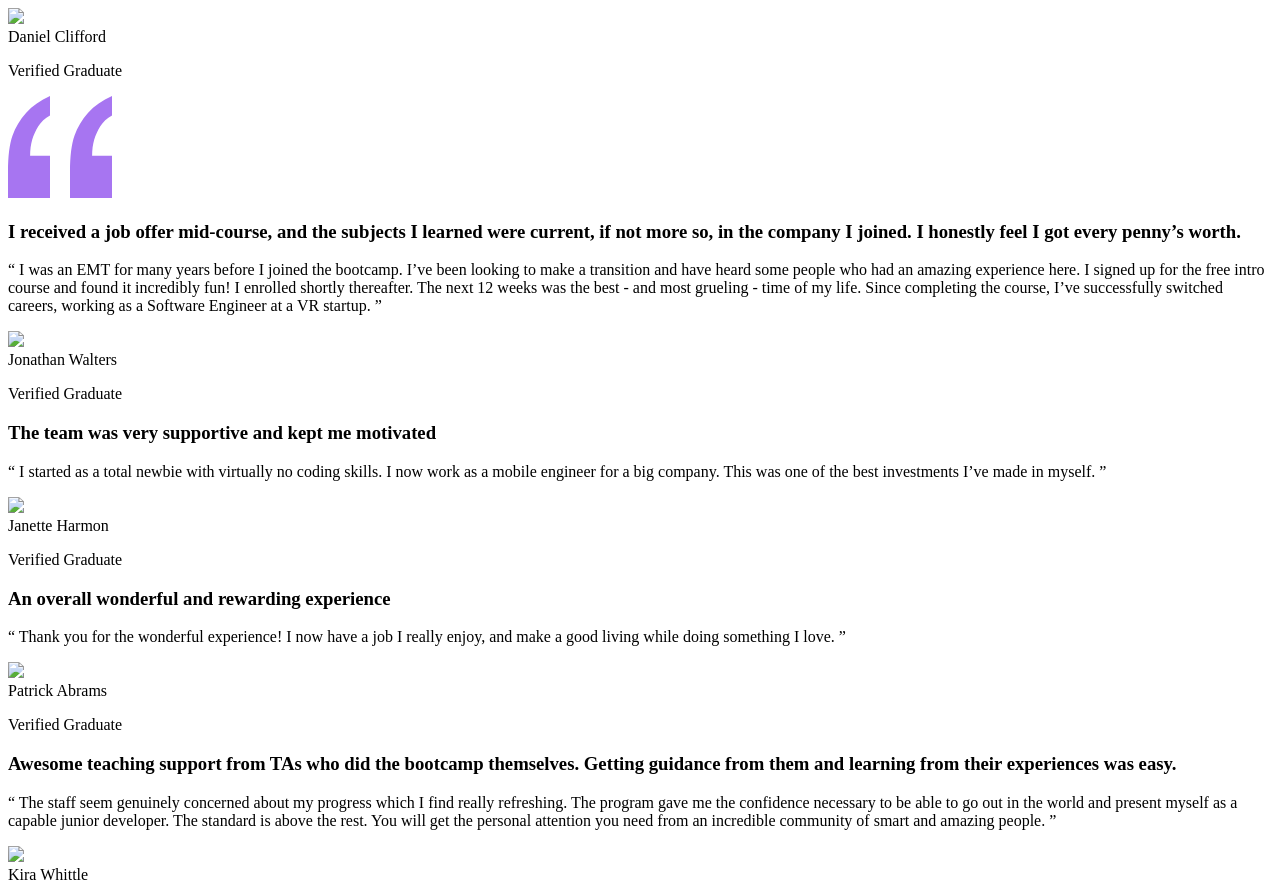
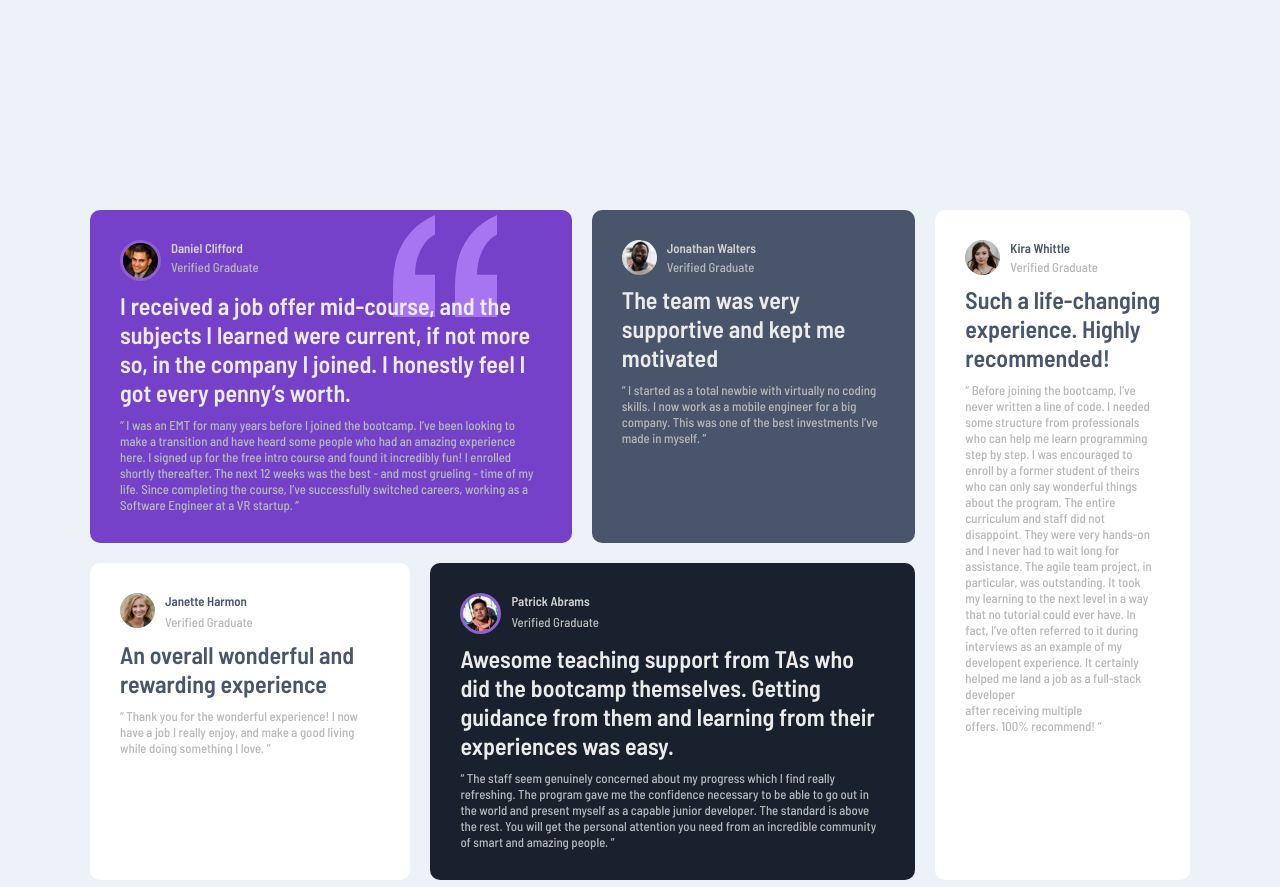
Before and after one commit to saullo-reis/testimonials-grid-section-main, a plain HTML site: page index.html in a window 1280 px wide. Shown: the top 887 px of the page. Drawn offline with Linux system fonts and the light colour scheme; the site is published under a folder, as on GitHub Pages, so addresses that start at the root find nothing.

Commit message:
Commit no html

```diff
--- a/index.html
+++ b/index.html
@@ -5,9 +5,9 @@
         <meta name="viewport" content="width=device-width, initial-scale=1.0">
         <link rel="icon" type="image/png" sizes="32x32" href="./images/favicon-32x32.png">
 
-        <link rel="stylesheet" href="/css/style.css">
-        <link rel="stylesheet" href="/css/reset.css">
-        <link rel="stylesheet" href="/css/responsive.css">
+        <link rel="stylesheet" href="css/style.css">
+        <link rel="stylesheet" href="css/reset.css">
+        <link rel="stylesheet" href="css/responsive.css">
 
         <link rel="preconnect" href="https://fonts.googleapis.com">
         <link rel="preconnect" href="https://fonts.gstatic.com" crossorigin>
@@ -18,7 +18,7 @@
     <body>
         <div class="containers container-daniel">
             <div class="box">
-                <img src="/images/image-daniel.jpg" class="img-daniel">
+                <img src="images/image-daniel.jpg" class="img-daniel">
                 <div class="name-daniel">
                     <div class="name">
                         Daniel Clifford
@@ -47,7 +47,7 @@
 
         <div class="containers container-jonathan">
             <div class="box">
-                <img src="/images/image-jonathan.jpg" class="img-jonathan">
+                <img src="images/image-jonathan.jpg" class="img-jonathan">
                 <div class="name-jonathan">
                     <div class="name">Jonathan Walters</div>
                     <p>Verified Graduate</p>
@@ -66,7 +66,7 @@
 
         <div class="containers container-jeanette">
             <div class="box">
-                <img src="/images/image-jeanette.jpg" class="img-jeanette">
+                <img src="images/image-jeanette.jpg" class="img-jeanette">
                 <div class="name-jeanette">
                     <div class="name">Janette Harmon</div>
                     <p>Verified Graduate</p>
@@ -85,7 +85,7 @@
 
         <div class="containers container-patrick">
             <div class="box">
-                <img src="/images/image-patrick.jpg" class="img-patrick">
+                <img src="images/image-patrick.jpg" class="img-patrick">
                 <div class="name-patrick">
                     <div class="name">Patrick Abrams</div>
                     <p>Verified Graduate</p>
@@ -106,7 +106,7 @@
         </div>
         <div class="containers container-kira">
             <div class="box">
-                <img src="/images/image-kira.jpg" class="img-kira">
+                <img src="images/image-kira.jpg" class="img-kira">
                 <div class="name-kira">
                     <div class="name">Kira Whittle</div>
                     <p>Verified Graduate</p>
```
